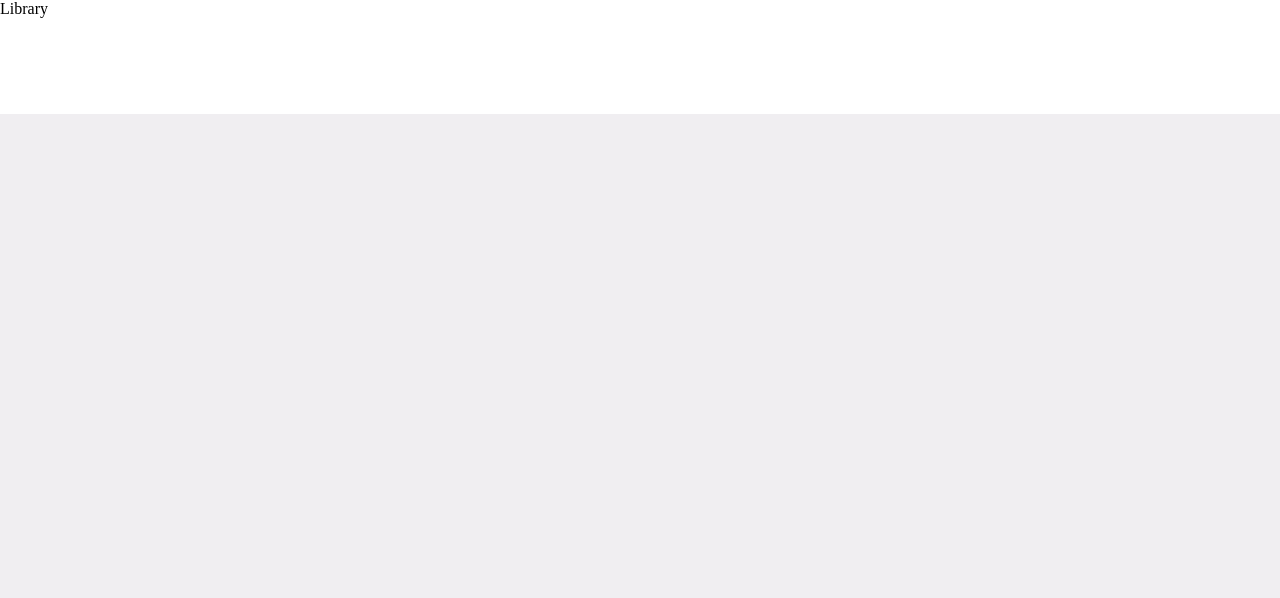
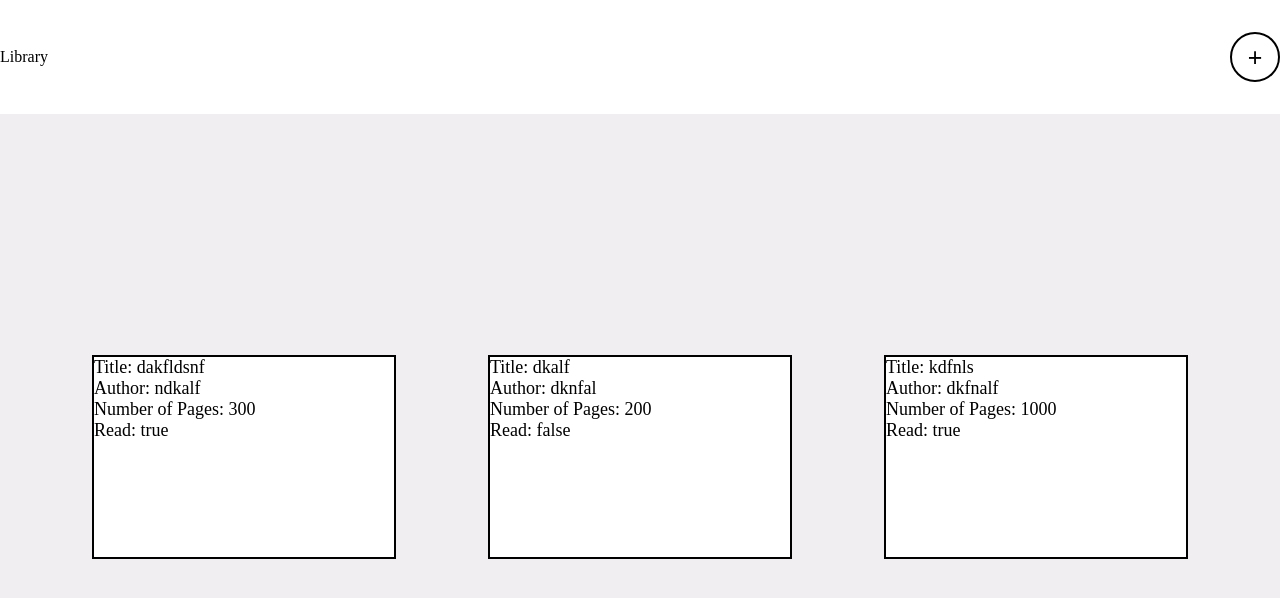
Before and after one commit to prngnmark/Library, a plain HTML site: page index.html in a window 1280 px wide. Drawn offline with Linux system fonts and the light colour scheme.

Commit message:
created function that will create divs that display book info on the body of the webpage

```diff
--- a/app.js
+++ b/app.js
@@ -1,3 +1,5 @@
+const body = document.querySelector(".body");
+
 const myLibrary = [
     {
         title: "dakfldsnf",
@@ -16,7 +18,7 @@ const myLibrary = [
         author: "dkfnalf",
         pages: 1000,
         read: true
-    }
+    },
 ];
 
 function Book(title, author, pages, read) {
@@ -36,3 +38,19 @@ function addBookToLibrary() {
     var read = prompt("Did you read it yet? Type 'Yes' or 'No'");
     return Book(title, author, pages, read)
 }
+
+function displayBook(myLibrary) {
+    for (i = 0; i < myLibrary.length; i++) {
+        makeBookDiv(myLibrary[i])
+    }
+}
+
+function makeBookDiv(arg) {
+    const book = document.createElement('div');
+    book.classList.add('book')
+    book.setAttribute('style', 'white-space: pre;');
+    book.textContent = `Title: ${arg.title}\r\nAuthor: ${arg.author}\r\nNumber of Pages: ${arg.pages}\r\nRead: ${arg.read}`;
+    body.appendChild(book);
+}
+
+displayBook(myLibrary)
--- a/index.html
+++ b/index.html
@@ -6,15 +6,18 @@
     <meta name="viewport" content="width=device-width, initial-scale=1.0">
     <title>Library</title>
     <link rel="stylesheet" href="style.css">
-    <script src="app.js"></script>
+    <script src="app.js" defer></script>
 </head>
 
 <body>
     <div class="container">
         <div class="header">
             <span class="Logo">Library</span>
+            <button>+</button>
         </div>
-        <div class="body"></div>
+        <div class="body">
+
+        </div>
     </div>
 </body>
 
--- a/style.css
+++ b/style.css
@@ -8,12 +8,37 @@ body {
     display: grid;
     grid-template-rows: 1fr 6fr;
     min-height: 100vh;
+    width: 100vw;
 }
 
 .header {
     background-color: white;
+    display: flex;
+    justify-content: space-between;
+    align-items: center;
 }
 
 .body {
     background-color: #F0EEF1;
+    display: flex;
+    align-items: center;
+    flex-wrap: wrap;
+    justify-content: space-evenly;
 }
+
+.book {
+    height: 200px;
+    width: 300px;
+    background-color: white;
+    border: 2px solid black;
+    font-size: 18px;
+}
+
+button {
+    height: 50px;
+    width: 50px;
+    border-radius: 50%;
+    font-size: 25px;
+    background-color: white;
+    border: 2px solid black;
+}
```
